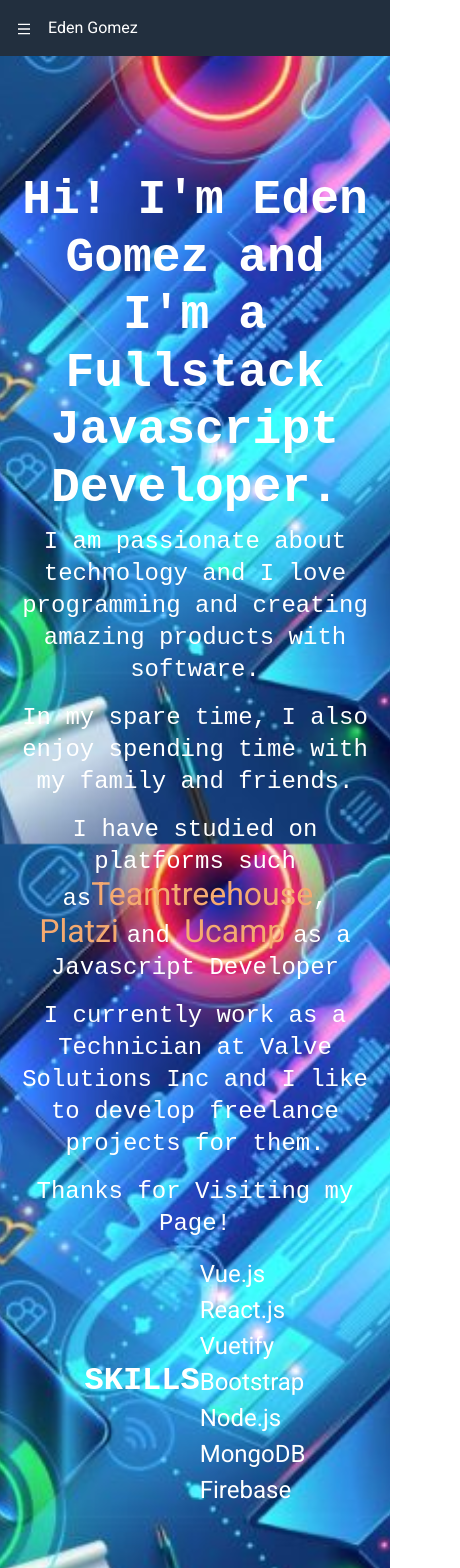
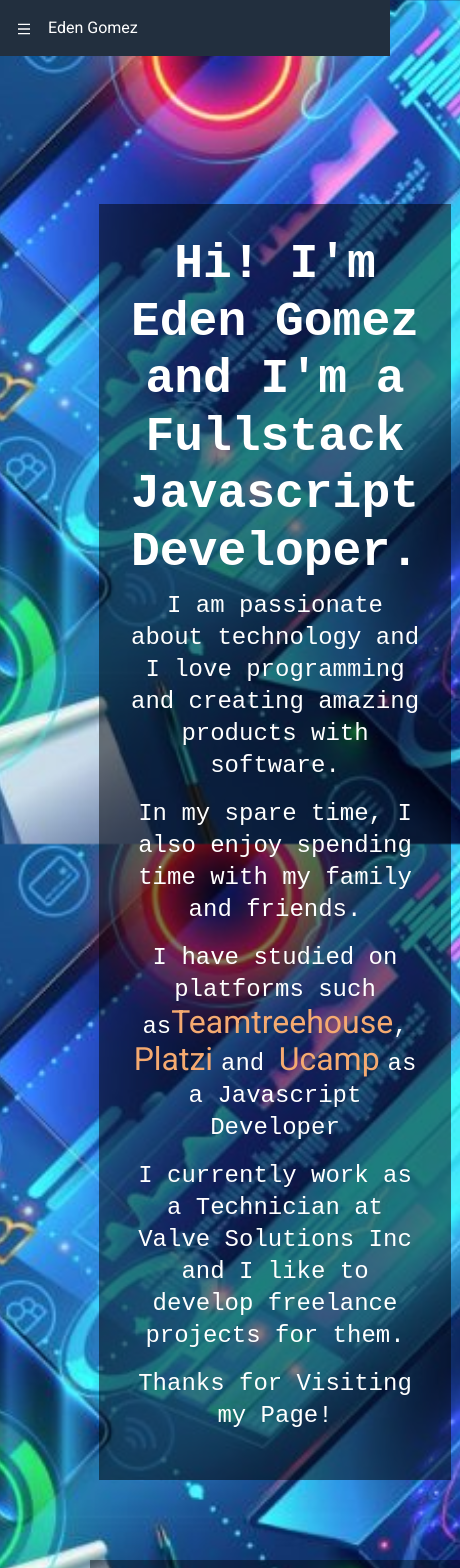
Before and after one commit to EdnGG/portfolio-ucamp, a React (Create React App) app: page /about in a window 390 px wide. Shown: the top 1568 px of the page, 460 px wide, since content can reach past the window. Built offline with nearby package versions, Linux system fonts and the light colour scheme.

Commit message:
Still workin on some styles

```diff
--- a/src/components/core/MyCarousel.jsx
+++ b/src/components/core/MyCarousel.jsx
@@ -5,7 +5,7 @@
   useEffect(() => {
     // Manually initialize the carousel
     const carousel = document.querySelector("#carouselExampleDark");
-    new Carousel(carousel, { interval: 2000 });
+    new Carousel(carousel, { interval: 4000 });
   }, []);
   return (
     <div
@@ -46,36 +46,53 @@
       </div>
       <div className="carousel-inner">
         <div className="carousel-item active" data-bs-interval="10000">
+          <img src="./assets/vue.jpg" className="w-30" alt="Vue.Js" />
+          <div className="carousel-caption d-none d-md-block">
+            {/* <h5>Vue.JS</h5> */}
+            {/* <p>Some representative placeholder content for the first slide.</p> */}
+          </div>
+        </div>
+        <div
+          // styles={{
+          //   width: "100%",
+          //   height: "100vh",
+          //   maxWidth: "100%",
+          //   maxHeight: "100vh",
+          // }}
+          className="carousel-item"
+          data-bs-interval="4000"
+        >
           <img
-            src="https://picsum.photos/1200/1200/"
+            // styles={{
+            //   width: "100%",
+            //   height: "100%",
+            //   maxWidth: "100%",
+            //   maxHeight: "100%",
+            // }}
+            src="./assets/react5.jpg"
             className="w-30"
-            alt="..."
+            alt="React.Js"
           />
           <div className="carousel-caption d-none d-md-block">
-            <h5>First slide label</h5>
-            <p>Some representative placeholder content for the first slide.</p>
-          </div>
-        </div>
-        <div className="carousel-item" data-bs-interval="2000">
-          <img
-            src="https://picsum.photos/1200/1200/"
-            className="w-30"
-            alt="..."
-          />
-          <div className="carousel-caption d-none d-md-block">
-            <h5>Second slide label</h5>
-            <p>Some representative placeholder content for the second slide.</p>
+            {/* <h5>React.JS</h5> */}
+            {/* <p>Some representative placeholder content for the second slide.</p> */}
           </div>
         </div>
         <div className="carousel-item">
           <img
-            src="https://picsum.photos/1200/1200/"
+            src="./assets/node.png"
             className="w-30"
-            alt="..."
+            // styles={{
+            //   width: "50%",
+            //   height: "auto",
+            //   maxWidth: "50%",
+            //   maxHeight: "auto",
+            // }}
+            alt="Node.Js"
           />
           <div className="carousel-caption d-none d-md-block">
-            <h5>Third slide label</h5>
-            <p>Some representative placeholder content for the third slide.</p>
+            {/* <h5>Third slide label</h5> */}
+            {/* <p>Some representative placeholder content for the third slide.</p> */}
           </div>
         </div>
       </div>
--- a/src/pages/About.jsx
+++ b/src/pages/About.jsx
@@ -14,7 +14,10 @@
         // style={{ paddingLeft: "17rem", paddingRight: "2rem" }}
         className="secondary-div col-md-8 col-sm-12 col-lg-6 d-flex flex-wrap justify-content-center align-items-center"
       >
-        <div className="text-center">
+        <div
+          style={{ backgroundColor: "rgba(0, 0, 0, 0.5)", padding: "2rem" }}
+          className="text-center"
+        >
           <h1
             style={{
               fontSize: "3rem",
@@ -114,7 +117,15 @@
           </p>
         </div>
       </div>
-      <div className="col-md-4 col-sm-12 d-flex justify-content-center align-items-center">
+      <div
+        style={{
+          backgroundColor: "rgba(0, 0, 0, 0.4)",
+          padding: "0.5rem",
+          margin: "5rem",
+          // width: "30%",
+        }}
+        className="col-md-4 col-sm-12 d-flex justify-content-center align-items-center"
+      >
         <aside
           className="d-flex flex-wrap justify-content-center align-items-center"
           style={{
@@ -129,11 +140,12 @@
               fontFamily: "CourierNew, monospace",
               fontWeight: "bold",
               marginBottom: "1rem",
+              marginRight: "2rem",
             }}
           >
             SKILLS
           </h2>
-          <ul style={{ listStyle: "none", paddingLeft: 0 }}>
+          <ol type="1" style={{ listStyle: "none", paddingLeft: 0 }}>
             <li>Vue.js</li>
             <li>React.js</li>
             <li>Vuetify</li>
@@ -141,7 +153,7 @@
             <li>Node.js</li>
             <li>MongoDB</li>
             <li>Firebase</li>
-          </ul>
+          </ol>
         </aside>
       </div>
     </div>
--- a/src/styles/About.css
+++ b/src/styles/About.css
@@ -12,7 +12,7 @@
   cursor: pointer;
 }
 
-@media (min-width: 768px) {
+@media (max-width: 768px) {
   aside {
     display: flex;
     flex-direction: column;
@@ -22,17 +22,34 @@
   }
 
   .contenedor {
-    width: 0%;
+    flex-direction: column;
+    justify-content: space-between;
+    align-items: center;
+    /* margin: -20; */
+    width: 40%;
   }
 
   .secondary-div {
-    padding-left: 2rem;
+    margin-top: 2rem;
+    /* padding-left: 2rem;
     padding-right: 2rem;
     width: 100%;
     display: flex;
     flex-direction: column;
     justify-content: space-between;
-    align-items: center;
+    align-items: center; */
+  }
+
+  aside {
+    width: 100%;
+    margin-top: 2rem;
+  }
+
+  aside ul {
+    padding-left: 1rem;
+  }
+  aside li {
+    margin-bottom: 0.5rem;
   }
 
   h1 {
@@ -51,19 +68,4 @@
     font-size: 1rem;
     /* text-align: left; */
   }
-  /* .about-container {
-    display: flex;
-    flex-direction: column;
-    justify-content: space-between;
-    align-items: center;
-    margin: 0 10%;
-  } */
-
-  /* .about-text {
-    width: 100%;
-    height: 20%;
-    margin: 0 10%;
-    font-size: 1.5rem;
-    text-align: left;
-  } */
 }
```
Also changed, not shown: public/logo192.png (deleted), public/logo512.png (deleted).
